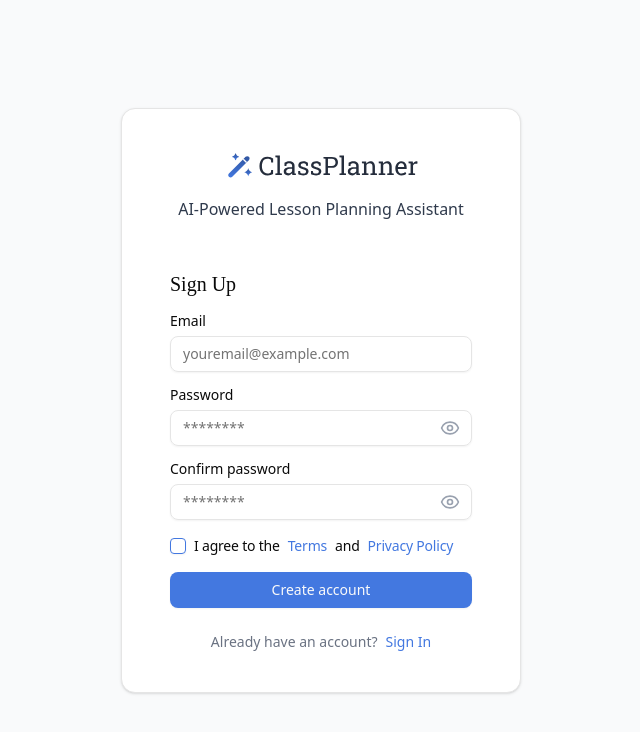
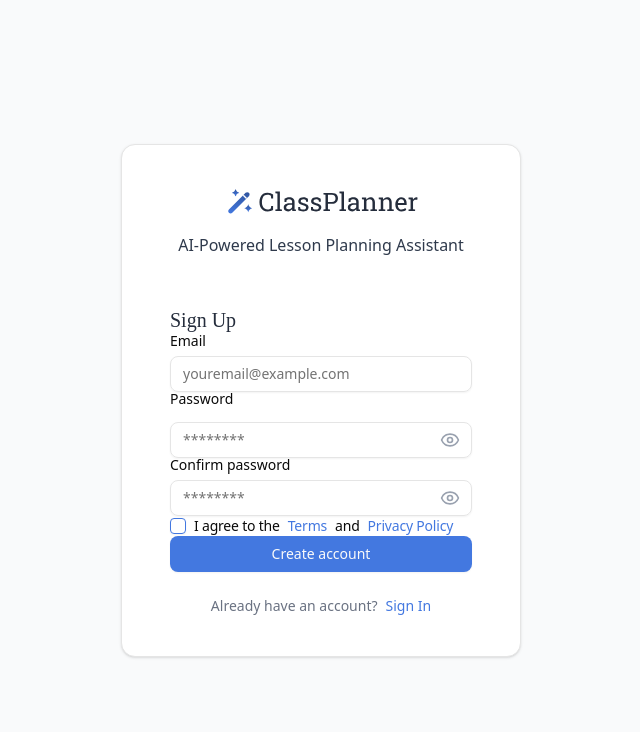
Before and after one commit to naveedalirehmani/classpilot, a Next.js app: page /signup in a window 1280 px wide. Shown: the top 732 px of the page, without its empty margins (319-959 px from the left). Built offline with nearby package versions, Linux system fonts and the light colour scheme.

Commit message:
Removed .next and build folders from Git tracking

```diff
--- a/src/components/auth/signinForm.tsx
+++ b/src/components/auth/signinForm.tsx
@@ -131,7 +131,7 @@ export default function SignInForm() {
 
       <CardFooter className="flex justify-center">
         <p className="text-xs text-secondary-gray font-openSans font-normal ">
-         {" Don't have an account? "}
+          {"Don't have an account?"}
           <button className="text-blue hover:underline pl-2 cursor-pointer" onClick={() => router.push("/signup")}>
             Sign Up
           </button>
--- a/src/components/auth/signupForm.tsx
+++ b/src/components/auth/signupForm.tsx
@@ -1,5 +1,5 @@
 "use client";
-import React from "react";
+import React, { useState } from "react";
 import {
   Card,
   CardContent,
@@ -16,9 +16,13 @@ import { useRouter } from "next/navigation";
 
 export default function SignUpForm() {
   const router = useRouter();
-  const [showPassword, setShowPassword] = React.useState(false);
-  const [showConfirmPassword, setShowConfirmPassword] = React.useState(false);
-  const [passwordsMatch ] = React.useState(true);
+  const [showPassword, setShowPassword] = useState(false);
+  const [showConfirmPassword, setShowConfirmPassword] = useState(false);
+  const [password, setPassword] = useState("");
+  const [confirmPassword, setConfirmPassword] = useState("");
+  const [passwordError, setPasswordError] = useState("");
+  const [isChecked, setIsChecked] = useState(false);
+  const [checkboxError, setCheckboxError] = useState("");
 
   const togglePasswordVisibility = () => {
     setShowPassword(!showPassword);
@@ -26,6 +30,25 @@ export default function SignUpForm() {
 
   const toggleConfirmPasswordVisibility = () => {
     setShowConfirmPassword(!showConfirmPassword);
+  };
+
+  const handleSubmit = (e: React.FormEvent) => {
+    e.preventDefault();
+
+    if (password !== confirmPassword) {
+      setPasswordError("Passwords do not match.");
+    } else {
+      setPasswordError("");
+    }
+
+    if (!isChecked) {
+      setCheckboxError("You must agree to the Terms and Privacy Policy.");
+      return;
+    } else {
+      setCheckboxError("");
+    }
+
+    console.log("Form submitted successfully!");
   };
 
   return (
@@ -42,14 +65,15 @@ export default function SignUpForm() {
             />
           </div>
         </div>
-        <p className="text-md  text-dark font-sans font-normal leading-relaxed tracking-normal text-center ">
+        <p className="text-md text-dark font-sans font-normal leading-relaxed tracking-normal text-center ">
           AI-Powered Lesson Planning Assistant
         </p>
       </CardHeader>
 
       <CardContent className="space-y-4">
+        <form onSubmit={handleSubmit}>
           <div className="space-y-2">
-          <h2 className="text-xl font-normal font-roboto text-gary pt-6">
+            <h2 className="text-xl font-normal font-roboto text-gray pt-6">
               Sign Up
             </h2>
           </div>
@@ -64,7 +88,7 @@ export default function SignUpForm() {
             />
           </div>
 
-        <div className="space-y-2">
+          <div className="space-y-4">
             <Label htmlFor="password">Password</Label>
             <div className="relative">
               <Input
@@ -72,6 +96,8 @@ export default function SignUpForm() {
                 type={showPassword ? "text" : "password"}
                 className="w-full pr-10"
                 placeholder="********"
+                value={password}
+                onChange={(e) => setPassword(e.target.value)}
               />
               <button
                 type="button"
@@ -93,12 +119,16 @@ export default function SignUpForm() {
             <div className="relative">
               <Input
                 id="confirmPassword"
-              placeholder="********"
                 type={showConfirmPassword ? "text" : "password"}
                 className={`w-full pr-10 ${
-                !passwordsMatch ? "border-red-500" : ""
+                  passwordError ? "border-red-500" : ""
                 }`}
+                placeholder="********"
+                value={confirmPassword}
+                onChange={(e) => setConfirmPassword(e.target.value)}
+                required
               />
+
               <button
                 type="button"
                 className="absolute inset-y-0 right-0 flex items-center pr-3"
@@ -114,15 +144,18 @@ export default function SignUpForm() {
                 )}
               </button>
             </div>
-          {!passwordsMatch && (
-            <p className="text-sm text-red-500">
-              {"Passwords doesn't match. Try again"}
-            </p>
+            {passwordError && (
+              <p className="text-sm text-red-500">{passwordError}</p>
             )}
           </div>
 
+          <div className="flex flex-col space-y-1">
             <div className="flex items-center space-x-2">
-          <Checkbox id="terms" />
+              <Checkbox
+                id="terms"
+                checked={isChecked}
+                onCheckedChange={(checked) => setIsChecked(checked === true)}
+              />
               <Label
                 htmlFor="terms"
                 className="font-sans font-normal text-sm leading-5 tracking-[-0.2px]"
@@ -137,10 +170,15 @@ export default function SignUpForm() {
                 </a>
               </Label>
             </div>
+            {checkboxError && (
+              <p className="text-sm text-red-500">{checkboxError}</p>
+            )}
+          </div>
 
           <Button className="w-full bg-blue hover:bg-blue-600">
             Create account
           </Button>
+        </form>
       </CardContent>
 
       <CardFooter className="flex justify-center">
```
Also changed, not shown: 1 other file (tests, documents, lock files or other folders). Lines whose indentation alone changed are shown as unchanged.
